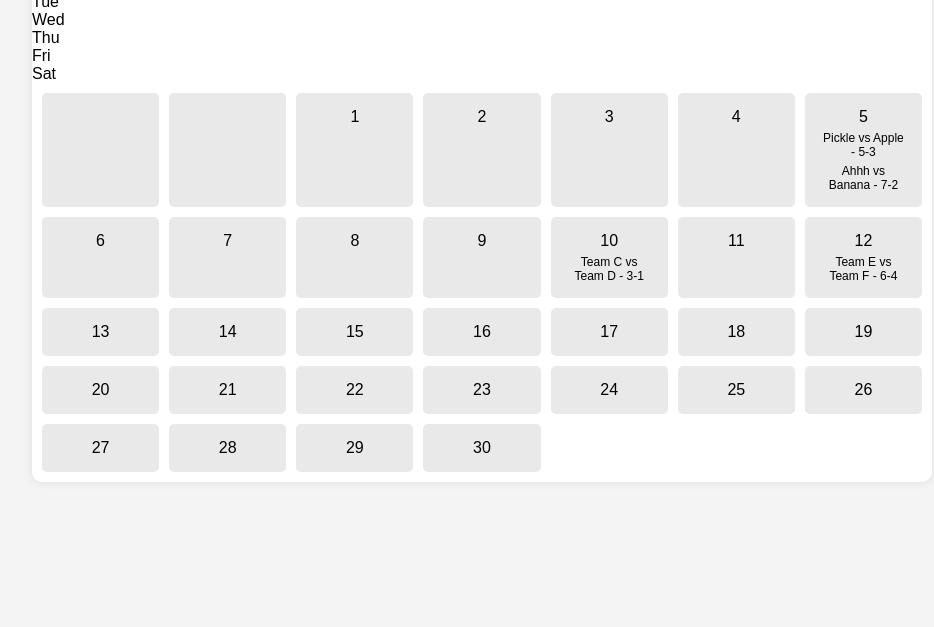
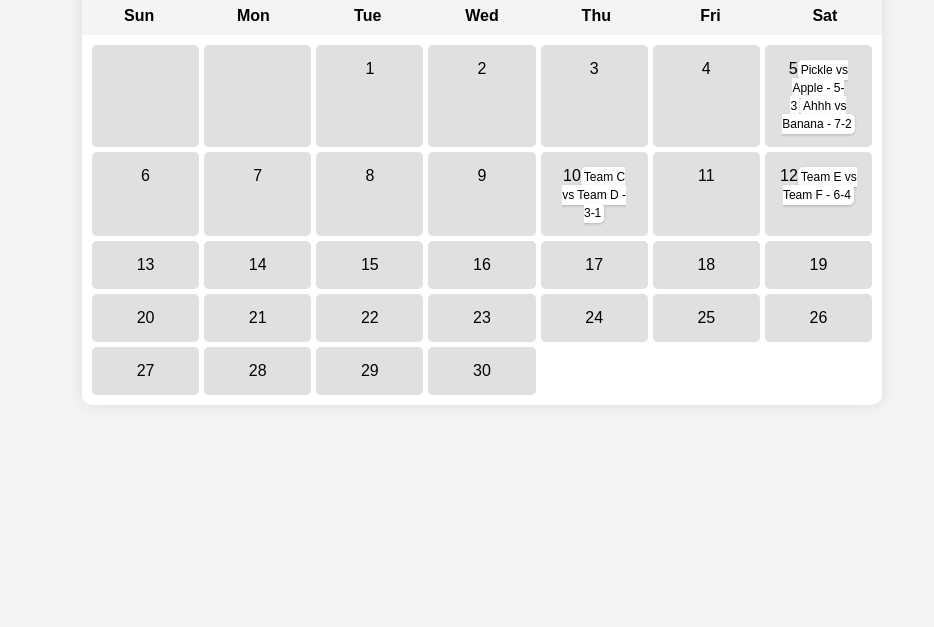
Before and after one commit to 20kawa/baseball, a plain HTML site: page index.html in a window 1280 px wide. Shown: the part 173-800 px from the top of the page, without its empty margins (158-1092 px from the left). Drawn offline with Linux system fonts and the light colour scheme.

Commit message:
Update styles.css

```diff
--- a/styles.css
+++ b/styles.css
@@ -1,74 +1,83 @@
 body {
     font-family: Arial, sans-serif;
-    margin: 0;
-    padding: 0;
+    background-color: #f4f4f4;
     display: flex;
     justify-content: center;
-    background-color: #f4f4f4;
+    padding: 20px;
 }
 
 .calendar-container {
-    background-color: white;
-    width: 90%;
-    max-width: 900px;
-    margin-top: 20px;
+    background-color: #fff;
     border-radius: 10px;
-    overflow: hidden;
-    box-shadow: 0 0 10px rgba(0, 0, 0, 0.1);
+    box-shadow: 0 0 15px rgba(0, 0, 0, 0.1);
+    width: 100%;
+    max-width: 800px;
 }
 
-.header {
+.calendar-header {
+    display: flex;
+    justify-content: space-between;
+    padding: 20px;
     background-color: #007bff;
     color: white;
-    display: flex;
-    justify-content: space-between;
-    padding: 10px;
-    align-items: center;
+    font-size: 1.5em;
 }
 
-.header button {
-    padding: 10px;
+.nav-btn {
     background-color: #0056b3;
     border: none;
+    padding: 10px;
+    cursor: pointer;
     color: white;
-    font-size: 16px;
-    cursor: pointer;
 }
 
-.header button:hover {
-    background-color: #004080;
+.nav-btn:hover {
+    background-color: #003d75;
 }
 
-#calendarGrid {
+.calendar-days {
     display: grid;
     grid-template-columns: repeat(7, 1fr);
-    grid-gap: 10px;
+    background-color: #f4f4f4;
+    padding: 10px 0;
+}
+
+.calendar-day-name {
+    text-align: center;
+    font-weight: bold;
+}
+
+.calendar-grid {
+    display: grid;
+    grid-template-columns: repeat(7, 1fr);
+    grid-gap: 5px;
     padding: 10px;
 }
 
 .day-cell {
-    background-color: #e9e9e9;
+    background-color: #e0e0e0;
     padding: 15px;
     text-align: center;
-    cursor: pointer;
     border-radius: 5px;
     position: relative;
 }
 
 .day-cell:hover {
-    background-color: #ccc;
+    background-color: #c1c1c1;
 }
 
 .game {
-    display: block;
     margin-top: 5px;
     font-size: 12px;
     text-align: center;
+    background-color: #fff;
+    padding: 3px;
+    border-radius: 5px;
+    box-shadow: 0 1px 3px rgba(0, 0, 0, 0.2);
 }
 
 @media screen and (max-width: 768px) {
     .calendar-container {
         width: 100%;
-        margin-top: 10px;
     }
 }
```
